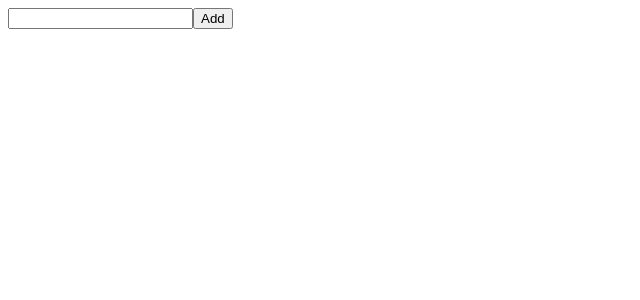
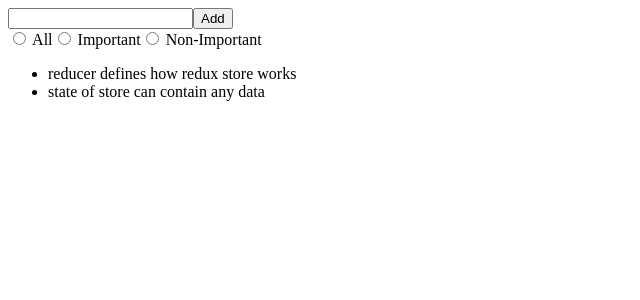
Before and after one commit to mjunaidansari/redux-example, a React (Create React App) app: page / in a window 1280 px wide. Shown: the top 300 px of the page, without its empty margins (0-640 px from the left). Built offline with nearby package versions, Linux system fonts and the light colour scheme.

Commit message:
adding a filtering component to filter notes based on importance of notes, also using combineReducers function

```diff
--- a/src/App.js
+++ b/src/App.js
@@ -1,12 +1,14 @@
 import React from "react"
 import NewNote from "./components/NewNote"
 import Notes from "./components/Notes"
+import VisibilityFilter from "./components/VisibilityFilters"
 
 const App = () => {
 
 	return (
 		<div>
 			<NewNote/>
+			<VisibilityFilter/>
 			<Notes/>
 		</div>
 	)
--- a/src/components/Notes.js
+++ b/src/components/Notes.js
@@ -15,7 +15,13 @@
 const Notes = () => {
 
 	const dispatch = useDispatch()
-	const notes = useSelector(state => state)
+	const notes = useSelector(state => {
+		if(state.filter === 'ALL')
+			return state.notes
+		return state.filter === 'IMPORTANT'
+			? state.notes.filter(note => note.important)
+			: state.notes.filter(note => !note.important)
+	})
 
 	return (
 		<ul>
--- /dev/null
+++ b/src/components/VisibilityFilters.js
@@ -0,0 +1,30 @@
+import { filterChange } from "../reducers/filterReducer"
+import { useDispatch } from "react-redux"
+
+const VisibilityFilter = (props) => {
+
+	const dispatch = useDispatch()
+
+	return (
+		<div>
+			<input
+				type='radio'
+				name='filter'
+				onChange={() => dispatch(filterChange('ALL'))}
+			/> All
+			<input
+				type='radio'
+				name='filter'
+				onChange={() => dispatch(filterChange('IMPORTANT'))}
+			/> Important
+			<input
+				type='radio'
+				name='filter'
+				onChange={() => dispatch(filterChange('NONIMPORTANT'))}
+			/> Non-Important
+		</div>
+	)
+
+}
+
+export default VisibilityFilter
--- a/src/index.js
+++ b/src/index.js
@@ -1,34 +1,28 @@
-// import React from 'react';
-// import ReactDOM from 'react-dom/client';
-// import './index.css';
-// import App from './App';
-// import reportWebVitals from './reportWebVitals';
-
-// const root = ReactDOM.createRoot(document.getElementById('root'));
-// root.render(
-//   <React.StrictMode>
-//     <App />
-//   </React.StrictMode>
-// );
-
-// // If you want to start measuring performance in your app, pass a function
-// // to log results (for example: reportWebVitals(console.log))
-// // or send to an analytics endpoint. Learn more: https://bit.ly/CRA-vitals
-// reportWebVitals();
-
-
 import React from "react"
 import ReactDOM from 'react-dom/client'
 
-import { createStore } from "redux"
+import { createStore, combineReducers } from "redux"
 import { Provider } from "react-redux"
 
 import App from './App'
 import noteReducer from "./reducers/noteReducer"
+import filterReducer from "./reducers/filterReducer"
 
-const store = createStore(noteReducer)
+import { filterChange } from "./reducers/filterReducer"
+import { createNote } from "./reducers/noteReducer"
+
+const reducer = combineReducers({
+	notes: noteReducer,
+	filter: filterReducer
+})
+
+const store = createStore(reducer)
+
+console.log(store.getState())
 
 const root = ReactDOM.createRoot(document.getElementById('root'))
+
+store.subscribe(()=> console.log(store.getState()))
 
 root.render(
 	<Provider store = {store}>
--- /dev/null
+++ b/src/reducers/filterReducer.js
@@ -0,0 +1,24 @@
+const filterReducer = (state = 'ALL', action) => {
+
+	switch(action.type) {
+
+		case 'SET_FILTER':
+			return action.payload
+
+		default:
+			return state
+
+	}
+
+}
+
+// action creator functions
+
+export const filterChange = filter => {
+	return {
+		type: 'SET_FILTER',
+		payload: filter
+	}
+}
+
+export default filterReducer
--- a/src/reducers/noteReducer.js
+++ b/src/reducers/noteReducer.js
@@ -1,5 +1,18 @@
+const initialState = [
+	{
+		content: 'reducer defines how redux store works',
+		important: true,
+		id: 1,
+	},
+	{
+		content: 'state of store can contain any data',
+		important: false,
+		id: 2,
+	},
+]
 
-const noteReducer = (state = [], action) => {
+
+const noteReducer = (state = initialState, action) => {
 
 	switch (action.type) {
 
@@ -25,6 +38,7 @@
 const generateId = () =>
 	Number((Math.random() * 1000000).toFixed(0))
 
+// action creator functions
 
 export const createNote = (content) => {
 	return {
```
